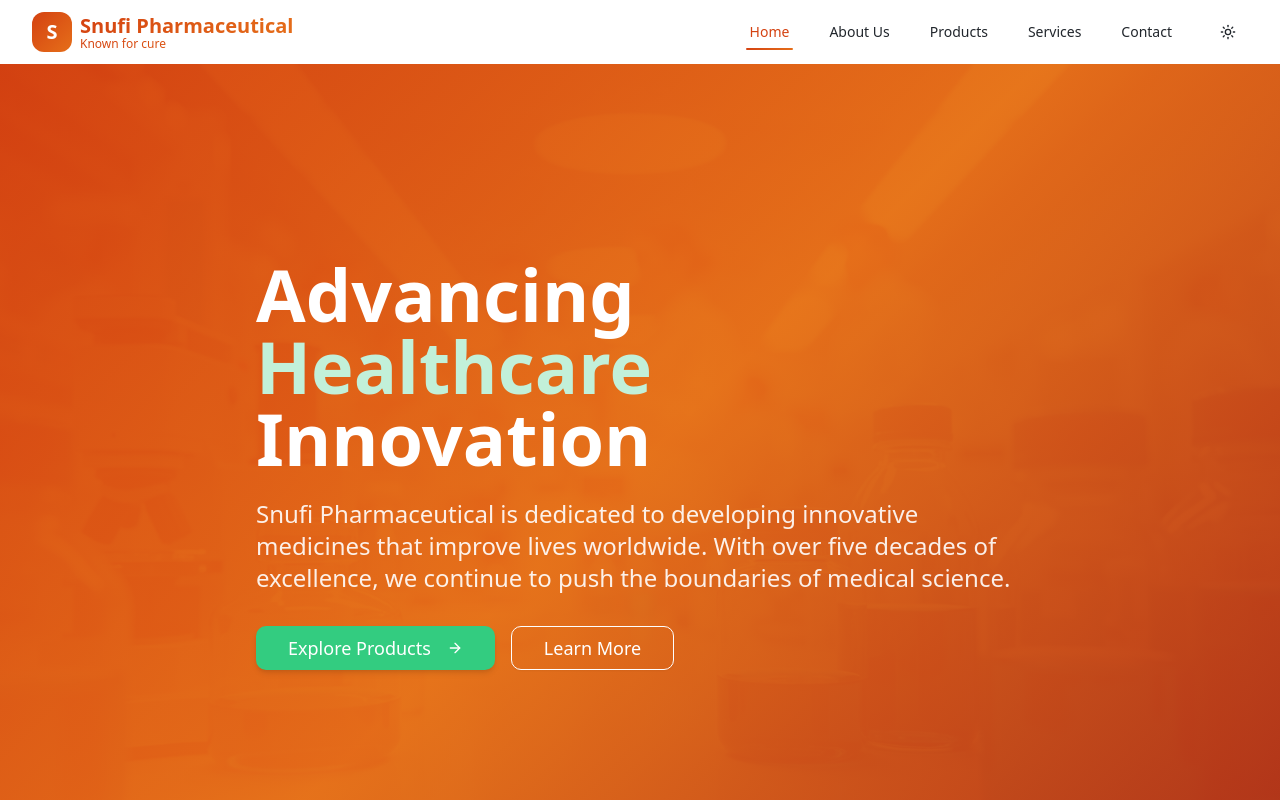
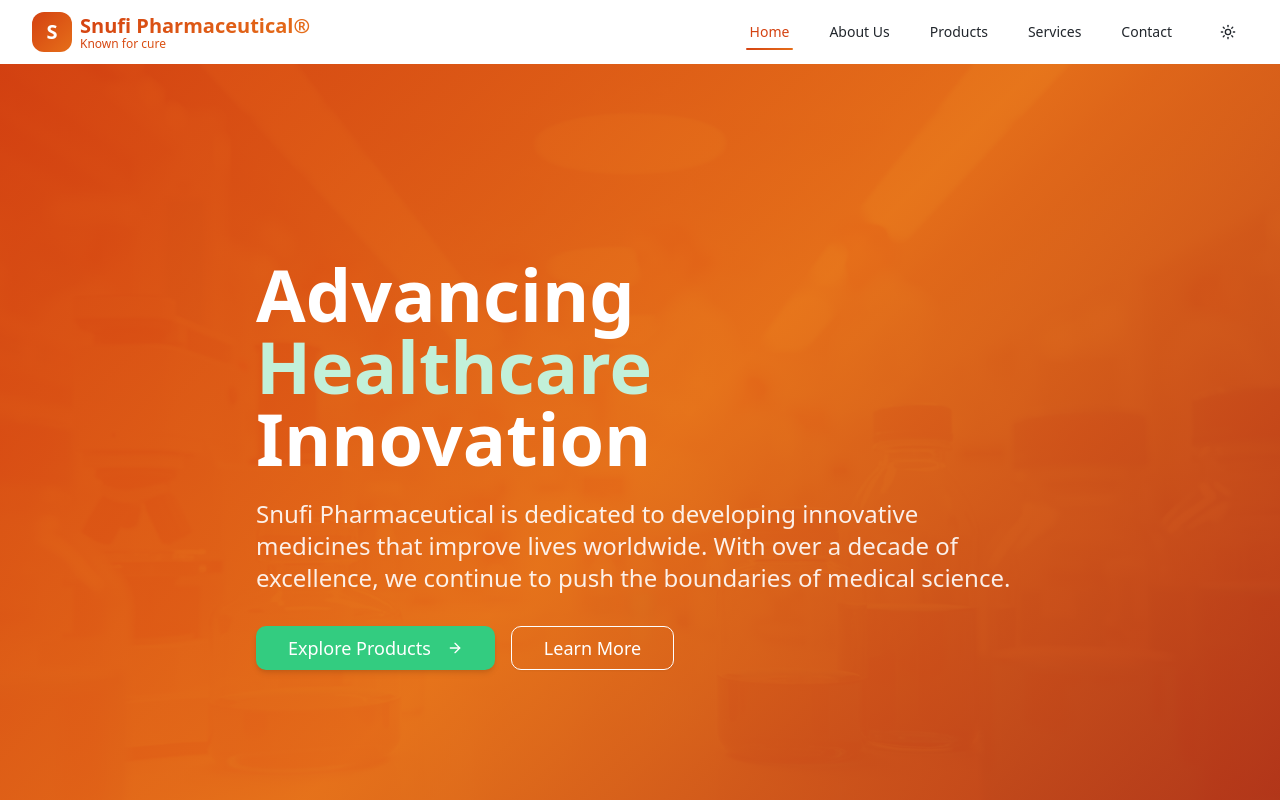
Before and after one commit to ByteOps02/Snufi_Pharma, a React (Vite) app: page / in a window 1280 px wide. Shown: the top 800 px of the page. Built offline with nearby package versions, Linux system fonts and the light colour scheme; the HTML template or start-up script is replaced by a standard one.

Commit message:
Add registered mark on the company name

```diff
--- a/src/components/layout/Footer.tsx
+++ b/src/components/layout/Footer.tsx
@@ -47,7 +47,7 @@ const Footer = () => {
               </div>
               <div className="flex flex-col">
                 <div className="text-xl font-bold text-gradient-primary">
-                  Snufi Pharmaceutical
+                  Snufi Pharmaceutical®
                 </div>
                 <div className="text-sm text-gradient-primary">
                   Known for cure
--- a/src/components/ui/navigation.tsx
+++ b/src/components/ui/navigation.tsx
@@ -58,7 +58,7 @@ const Navigation = () => {
             </div>
             <div className="flex flex-col">
               <div className="text-xl font-bold text-gradient-primary">
-                Snufi Pharmaceutical
+                Snufi Pharmaceutical®
               </div>
               <div className="text-xs text-gradient-primary -mt-1 font-medium">
                 Known for cure
--- a/src/pages/About.tsx
+++ b/src/pages/About.tsx
@@ -70,7 +70,7 @@ const About = () => {
         <div className="max-w-7xl mx-auto px-4 sm:px-6 lg:px-8">
           <div className="text-center">
             <h1 className="text-3xl md:text-4xl font-bold text-foreground mb-4">
-              About Snufi Pharmaceutical
+              About Snufi Pharmaceutical®
             </h1>
             <p className="text-lg text-muted-foreground max-w-2xl mx-auto leading-relaxed">
               For over five decades, we have been at the forefront of
@@ -127,7 +127,7 @@ const About = () => {
                 global leader in pharmaceutical development and manufacturing.
               </p>
               <p className="text-lg text-muted-foreground mb-6 leading-relaxed">
-                Today, Snufi Pharmaceutical operates in over 3 countries, with
+                Today, Snufi Pharmaceutical® operates in over 3 countries, with
                 state-of-the-art research facilities, manufacturing plants, and
                 a dedicated team of over 5,000 professionals worldwide.
               </p>
@@ -196,7 +196,7 @@ const About = () => {
             A Message from Our Leadership
           </h2>
           <blockquote className="text-lg text-muted-foreground leading-relaxed italic mb-6">
-            "At Snufi Pharmaceutical, we believe that every breakthrough in
+            "At Snufi Pharmaceutical®, we believe that every breakthrough in
             medicine brings us closer to a healthier world. Our commitment to
             innovation, quality, and patient care drives everything we do, and
             we're proud to continue this mission for generations to come."
--- a/src/pages/Home.tsx
+++ b/src/pages/Home.tsx
@@ -249,7 +249,7 @@ const Home = () => {
             </h1>
             <p className="text-xl md:text-2xl text-white/90 mb-8 leading-relaxed">
               Snufi Pharmaceutical is dedicated to developing innovative
-              medicines that improve lives worldwide. With over five decades of
+              medicines that improve lives worldwide. With over a decade of
               excellence, we continue to push the boundaries of medical science.
             </p>
             <div className="flex flex-col sm:flex-row gap-4">
```
